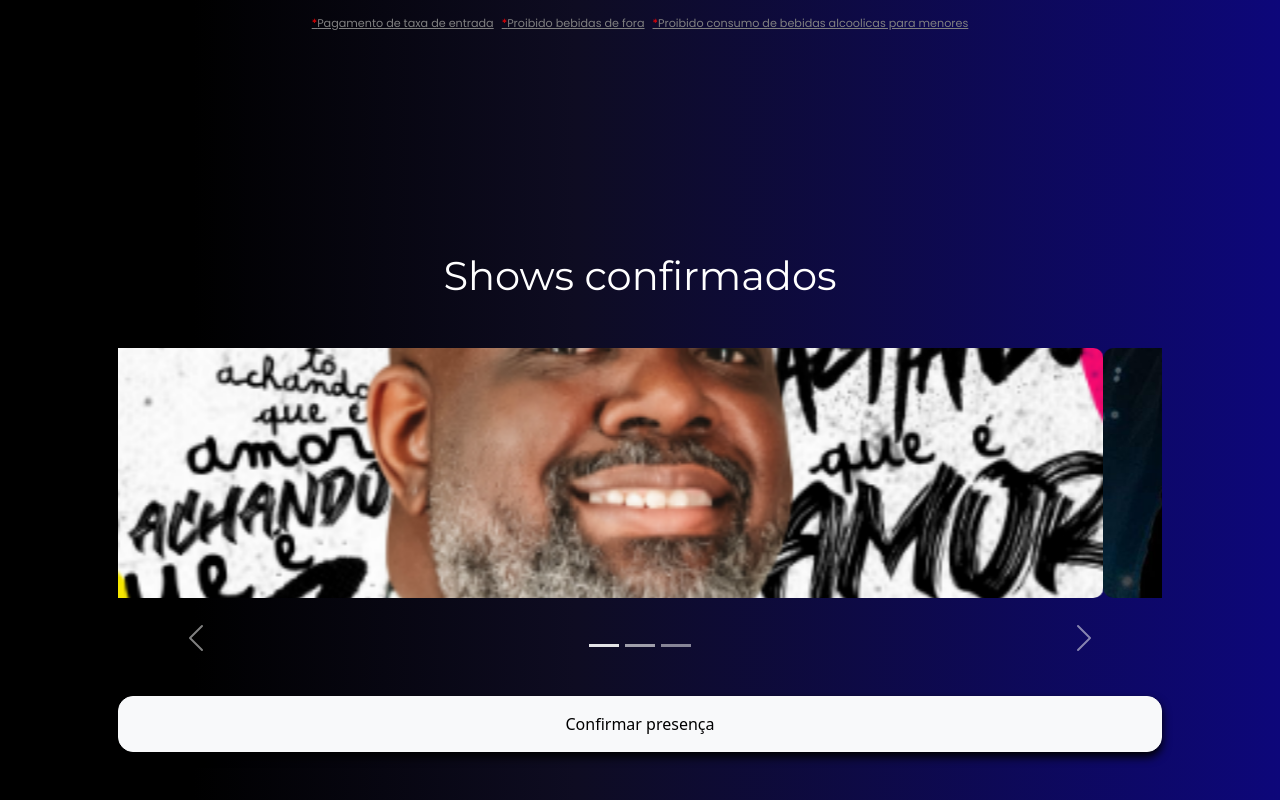
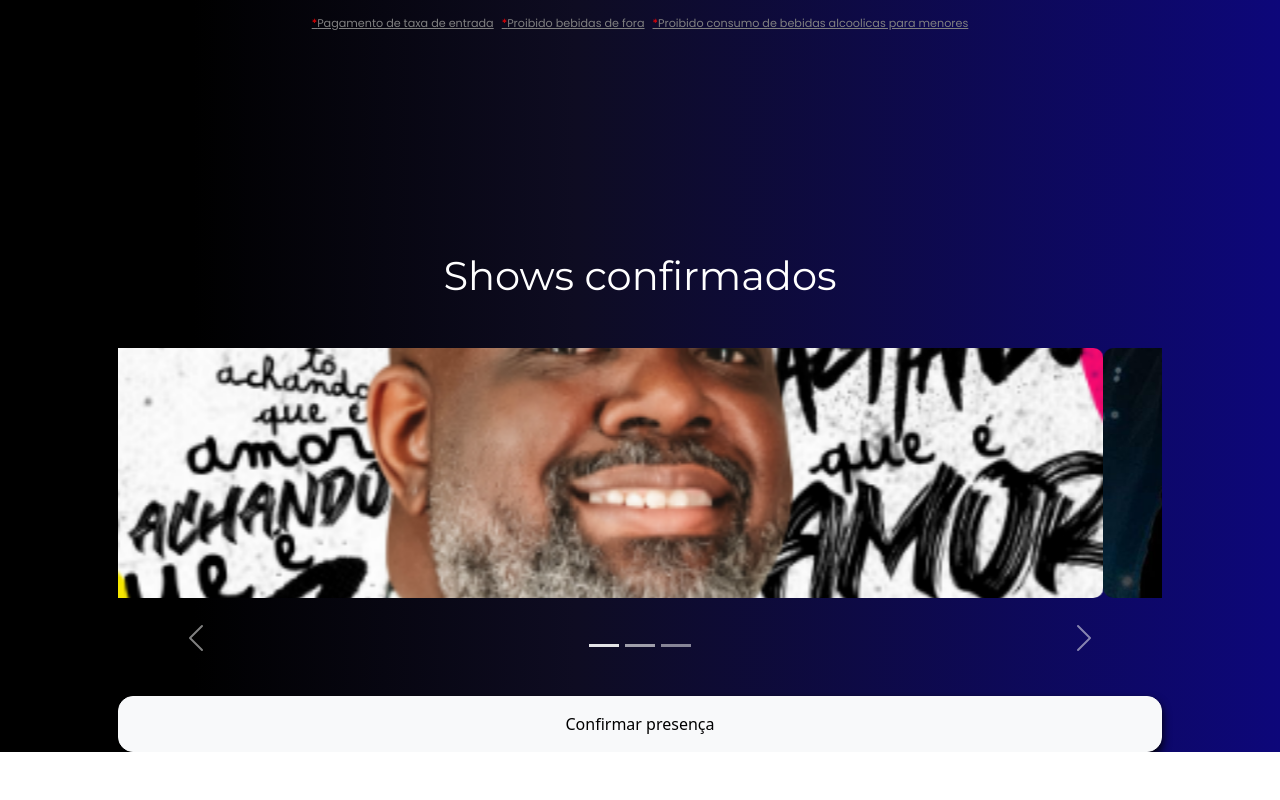
Before and after one commit to dani10014/landing-page-aniversario, a website: page index.html in a window 1280 px wide. Shown: the part 548-1348 px from the top of the page. After the commit the page ends 1300 px from the top, so only its background shows below. Drawn offline with nearby package versions, Linux system fonts and the light colour scheme.

```diff
--- a/index.html
+++ b/index.html
@@ -44,7 +44,7 @@
         </section>
     </section>
         <section class="shows-confirmados">
-            <div class="container px-5 pb-5">
+            <div class="container px-5">
                 <h2 class="text-center mb-5">Shows confirmados</h2>
                 <div id="carouselExampleIndicators" class="carousel slide" data-bs-ride="carousel">
                     <ol class="carousel-indicators" id="indicadores-de-slide">
```
